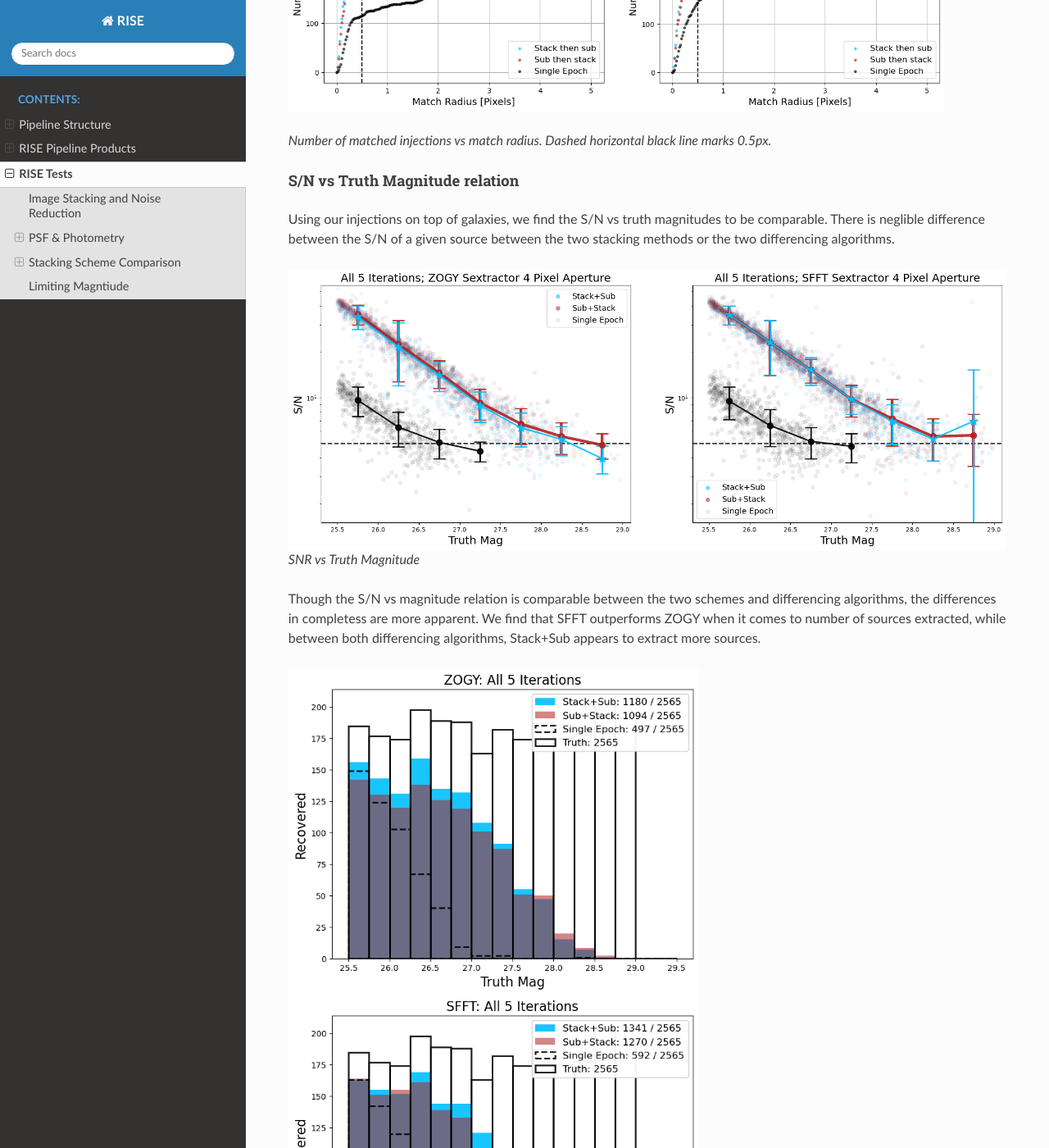
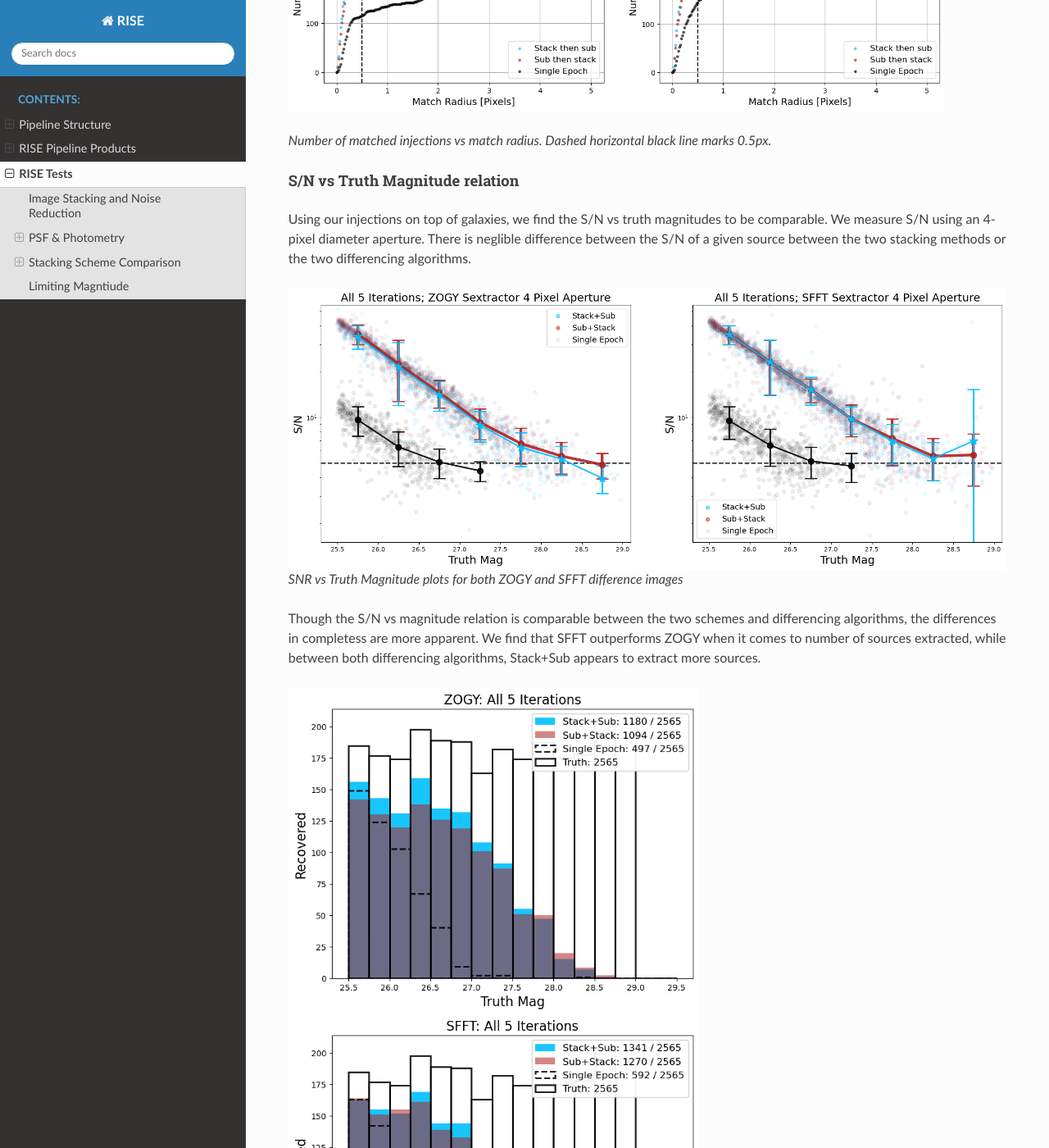
Before and after one commit to joseph-santana/RISE-docs, a Sphinx documentation site: the page built from source/tests.rst, in a window 1280 px wide and 1400 px high, scrolled down 6196 px. Shown: the whole window at 82% size. Built offline with Sphinx 7.4.7 and the Read the Docs theme 3.1.0, drawn with Linux system fonts in a browser that asks for light colours; some of the changed text lies outside the part shown.

Commit message:
Update stacking scheme tests

```diff
--- a/source/tests.rst
+++ b/source/tests.rst
@@ -136,14 +136,15 @@ Below are 3 examples of our match radius findings.
 S/N vs Truth Magnitude relation
 ^^^^^^^^^^^^^^^^^^^^^^^^^^^^^^^
 
-Using our injections on top of galaxies, we find the S/N vs truth magnitudes to be comparable. There is neglible difference between the S/N of a given source between the two stacking methods
-or the two differencing algorithms.
+Using our injections on top of galaxies, we find the S/N vs truth magnitudes to be comparable.
+We measure S/N using an 4-pixel diameter aperture.
+There is neglible difference between the S/N of a given source between the two stacking methods or the two differencing algorithms.
 
 
 .. figure:: /images/091126/snr_fig.png
     :width: 1000px
 
-    SNR vs Truth Magnitude
+    SNR vs Truth Magnitude plots for both ZOGY and SFFT difference images
 
 
 Though the S/N vs magnitude relation is comparable between the two schemes and differencing algorithms, the differences in completess are more apparent.
```
Also changed, not shown: other parts of source/tests.rst (+1 -1 lines).
